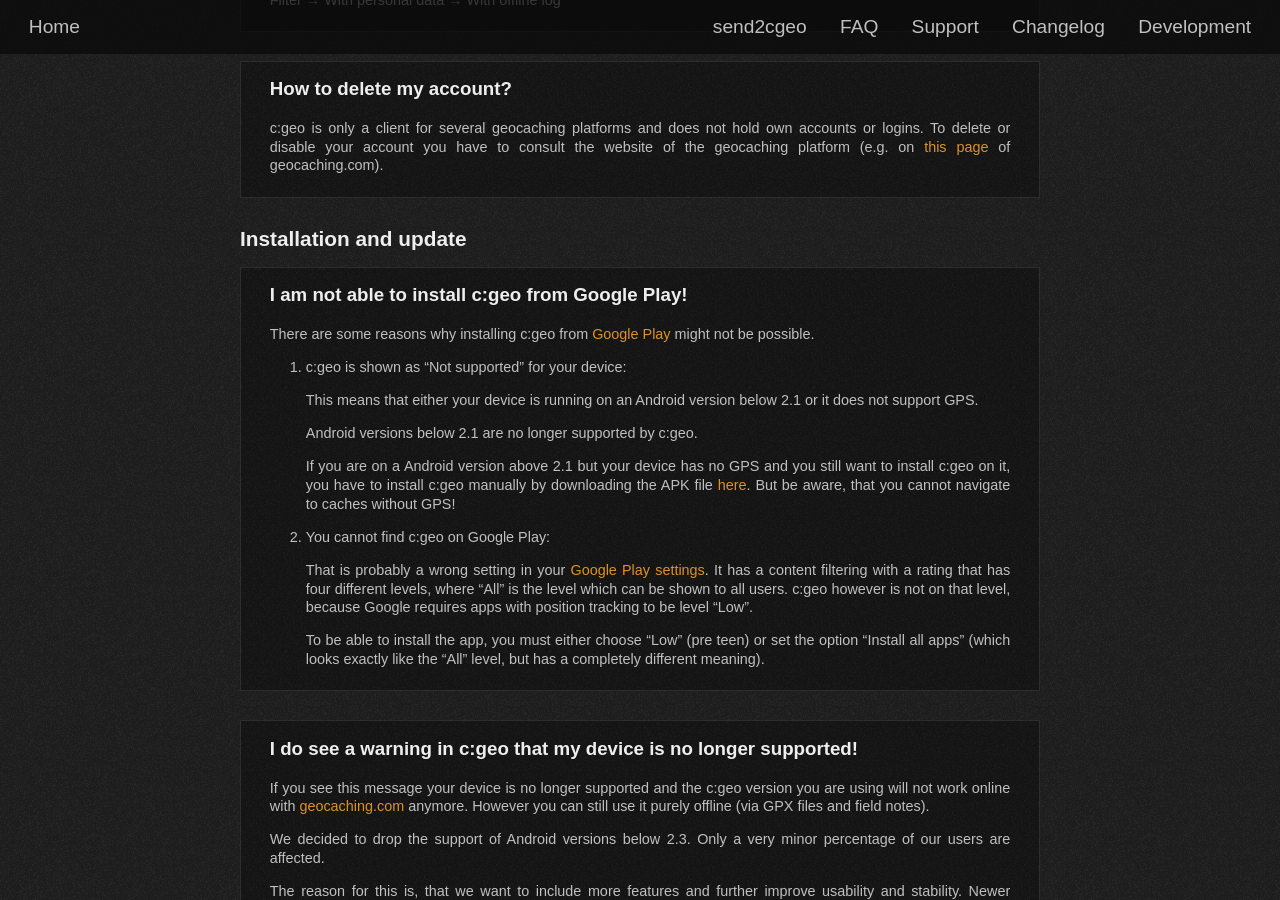
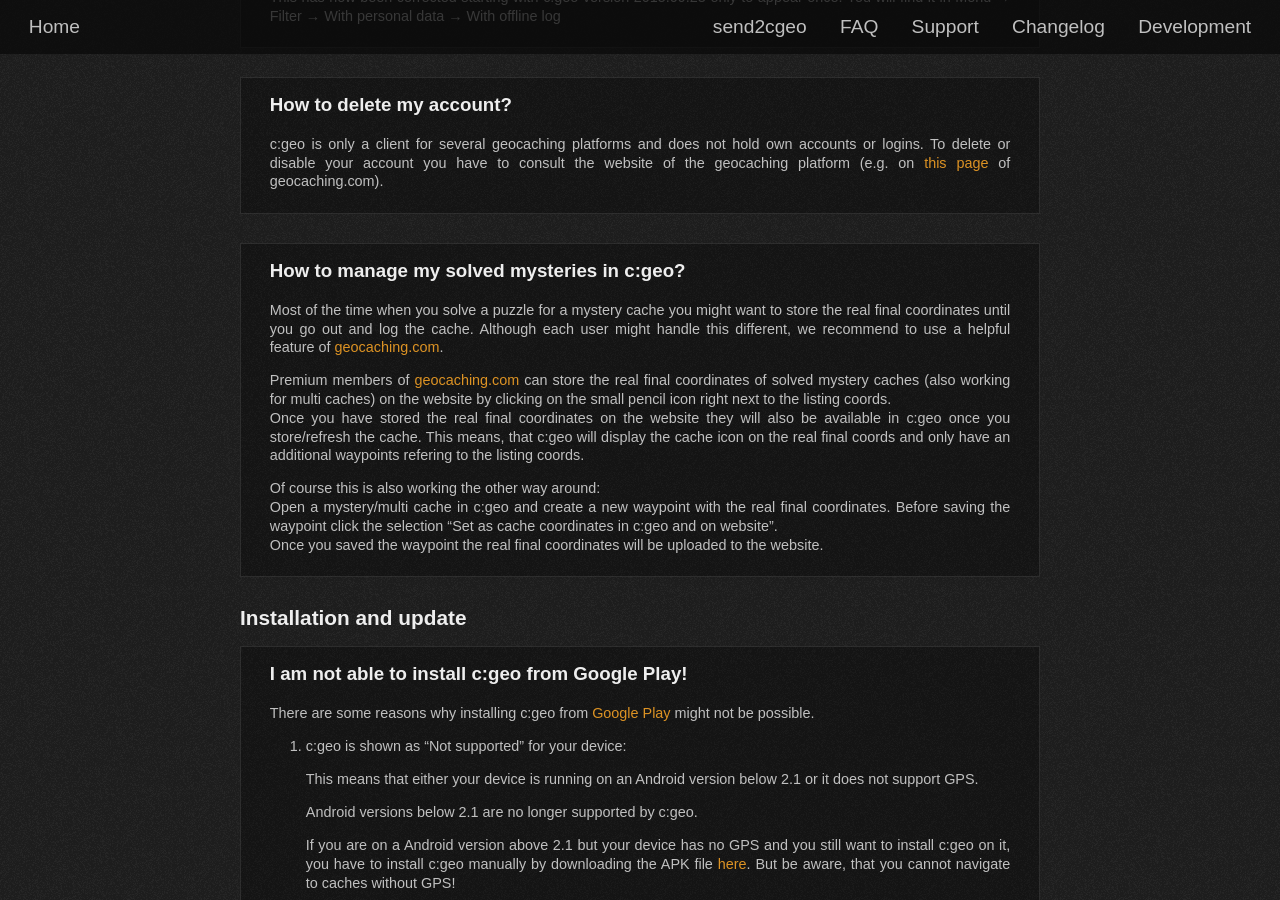
Before and after one commit to cgeo/cgeo.github.io, a Jekyll site: the page built from faq.html, in a window 1280 px wide and 900 px high, scrolled down 12574 px. Built offline with Jekyll 4.4.1, drawn with Linux system fonts in a browser that asks for light colours; some web fonts are replaced; some of the changed text lies outside the part shown.

Commit message:
Fix #97: FAQ entry for modified listing coords

```diff
--- a/_data/faq.yml
+++ b/_data/faq.yml
@@ -425,6 +425,20 @@
         content: |
             c:geo is only a client for several geocaching platforms and does not hold own accounts or logins.
             To delete or disable your account you have to consult the website of the geocaching platform (e.g. on [this page](https://www.geocaching.com/account/settings/membership) of geocaching.com).
+
+      - title: How to manage my solved mysteries in c:geo?
+        id: modified-coords
+        content: |
+            Most of the time when you solve a puzzle for a mystery cache you might want to store the real final coordinates until you go out and log the cache.
+            Although each user might handle this different, we recommend to use a helpful feature of [geocaching.com](https://www.geocaching.com).
+
+            Premium members of [geocaching.com](https://www.geocaching.com) can store the real final coordinates of solved mystery caches (also working for multi caches) on the website by clicking on the small pencil icon right next to the listing coords.\\
+            Once you have stored the real final coordinates on the website they will also be available in c:geo once you store/refresh the cache.
+            This means, that c:geo will display the cache icon on the real final coords and only have an additional waypoints refering to the listing coords.
+
+            Of course this is also working the other way around:\\
+            Open a mystery/multi cache in c:geo and create a new waypoint with the real final coordinates. Before saving the waypoint click the selection "Set as cache coordinates in c:geo and on website".\\
+            Once you saved the waypoint the real final coordinates will be uploaded to the website.
 
 - title: Installation and update
   items:
```
